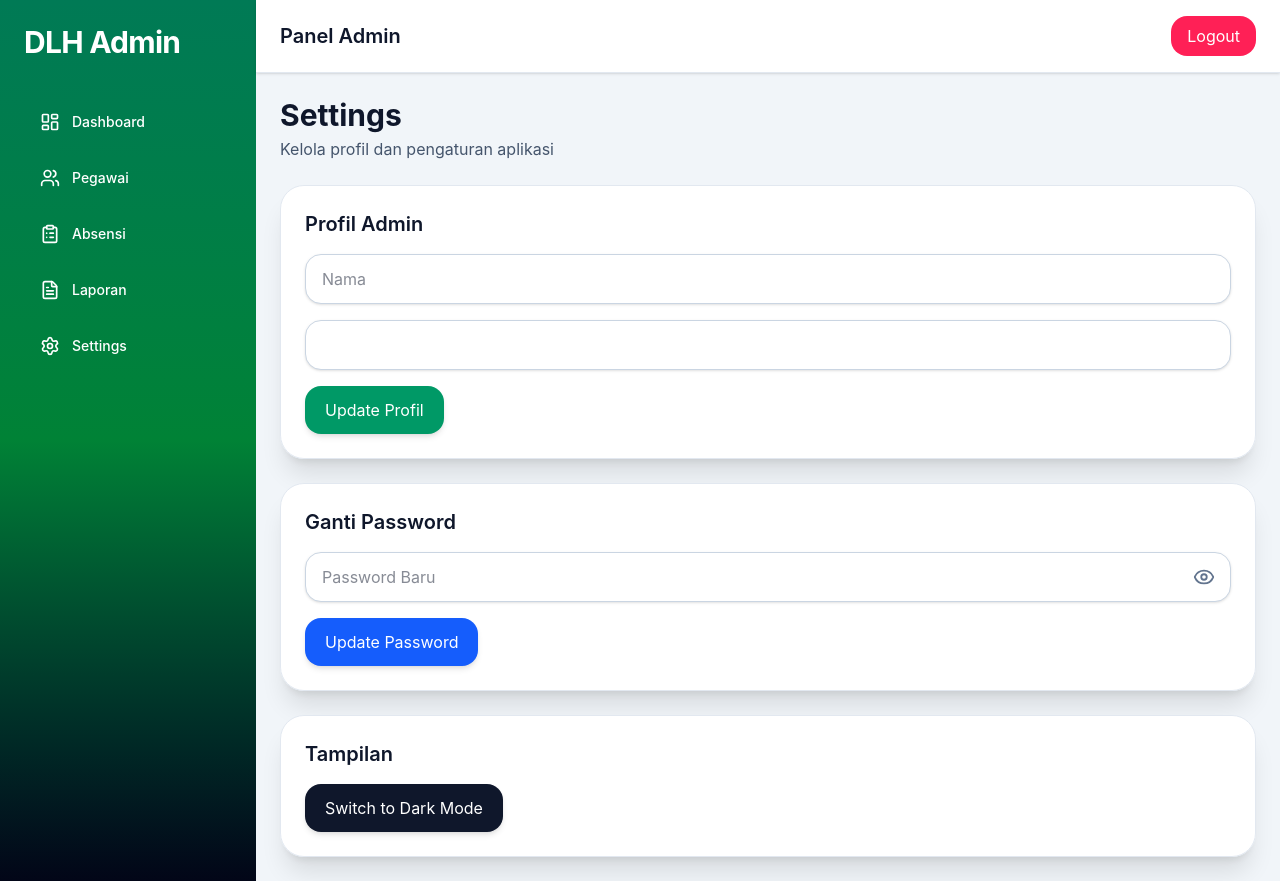
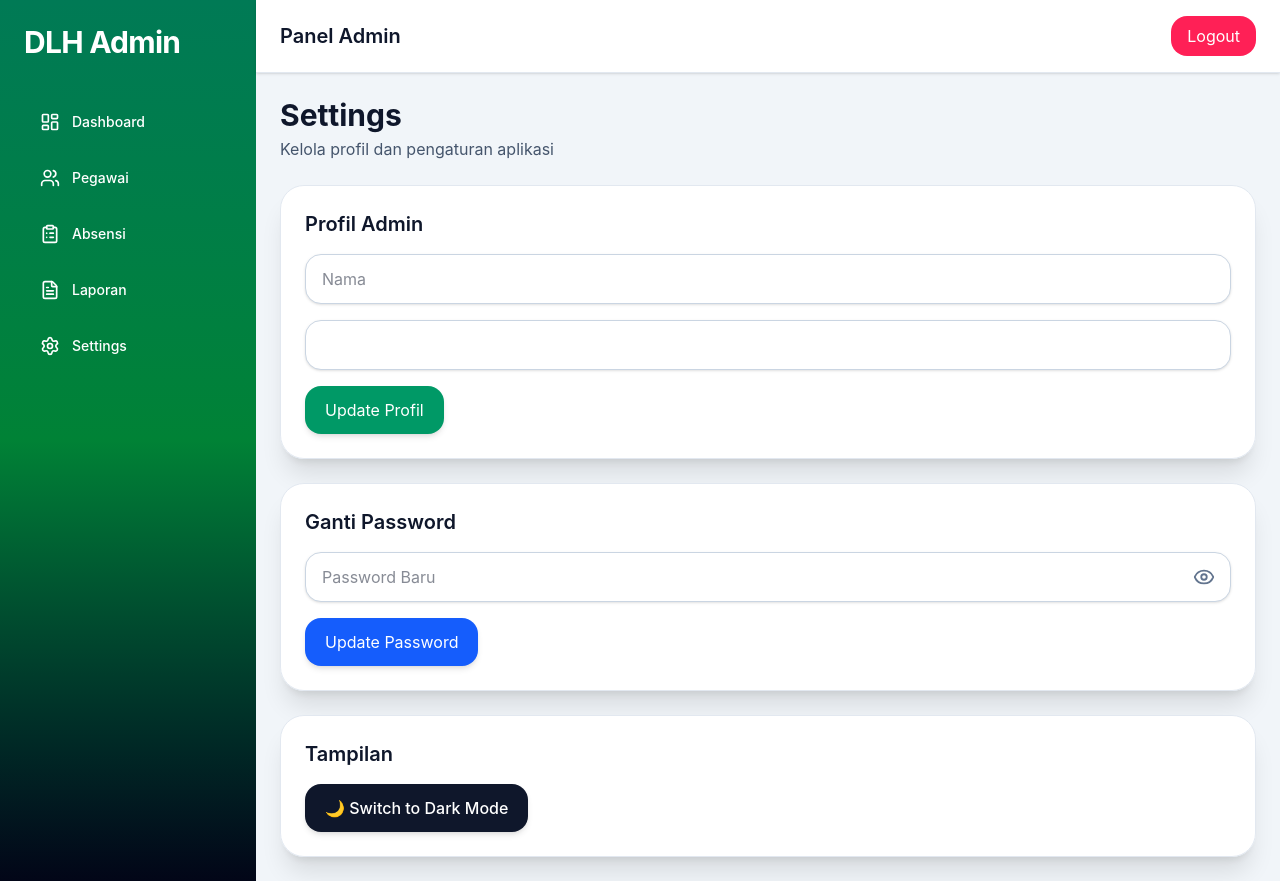
Before and after one commit to YosephFM/Project-DLH-Kota-Palembang, a React (Vite) app in the folder absensi-dlh/: page /admin/settings in a window 1280 px wide. Built offline with nearby package versions, Linux system fonts and the light colour scheme; no server answers; the database is empty; sample sign-in values are in the browser's storage.

Commit message:
perbaikan dark mode admin

```diff
--- a/absensi-dlh/src/layouts/AdminLayout.jsx
+++ b/absensi-dlh/src/layouts/AdminLayout.jsx
@@ -8,7 +8,7 @@ function AdminLayout({ children }) {
   const [isSidebarOpen, setIsSidebarOpen] = useState(false);
 
   return (
-    <div className="flex min-h-screen bg-slate-100">
+    <div className="flex min-h-screen bg-slate-100 dark:bg-slate-950">
       <div className="hidden md:block min-h-screen bg-gradient-to-b from-emerald-700 via-green-700 to-slate-950">
         <Sidebar />
       </div>
@@ -27,10 +27,10 @@ function AdminLayout({ children }) {
       )}
 
       <div className="flex-1">
-        <div className="md:hidden bg-white shadow px-4 py-3 border-b border-slate-200">
+        <div className="md:hidden bg-white dark:bg-slate-900 shadow px-4 py-3 border-b border-slate-200 dark:border-slate-800">
           <button
             onClick={() => setIsSidebarOpen(true)}
-            className="text-slate-900"
+            className="text-slate-900 dark:text-white"
           >
             <Menu size={26} />
           </button>
--- a/absensi-dlh/src/pages/admin/Settings.jsx
+++ b/absensi-dlh/src/pages/admin/Settings.jsx
@@ -97,13 +97,15 @@ function Settings() {
 
   useEffect(() => {
     getUserData();
+  }, []);
 
+  useEffect(() => {
     if (darkMode) {
       document.documentElement.classList.add("dark");
     } else {
       document.documentElement.classList.remove("dark");
     }
-  }, []);
+  }, [darkMode]);
 
   return (
     <AdminLayout>
@@ -187,9 +189,13 @@ function Settings() {
 
           <button
             onClick={handleToggleTheme}
-            className="bg-slate-900 hover:bg-slate-800 text-white px-5 py-3 rounded-2xl shadow-md transition-colors duration-200"
+            className={`px-5 py-3 rounded-2xl shadow-md transition-colors duration-200 text-white font-medium ${
+              darkMode
+                ? "bg-amber-600 hover:bg-amber-700"
+                : "bg-slate-900 hover:bg-slate-800"
+            }`}
           >
-            {darkMode ? "Switch to Light Mode" : "Switch to Dark Mode"}
+            {darkMode ? "☀️ Switch to Light Mode" : "🌙 Switch to Dark Mode"}
           </button>
         </div>
       </div>
--- a/absensi-dlh/src/pages/employee/EmployeeSettings.jsx
+++ b/absensi-dlh/src/pages/employee/EmployeeSettings.jsx
@@ -96,6 +96,14 @@ function EmployeeSettings() {
     }
   }, []);
 
+  useEffect(() => {
+    if (darkMode) {
+      document.documentElement.classList.add("dark");
+    } else {
+      document.documentElement.classList.remove("dark");
+    }
+  }, [darkMode]);
+
   return (
     <EmployeeLayout>
       <div className="space-y-6">
@@ -177,11 +185,15 @@ function EmployeeSettings() {
 
             <button
                 onClick={handleToggleTheme}
-                className="bg-gray-900 text-white px-5 py-3 rounded-xl"
+                className={`px-5 py-3 rounded-2xl shadow-md transition-colors duration-200 text-white font-medium ${
+                  darkMode
+                    ? "bg-amber-600 hover:bg-amber-700"
+                    : "bg-slate-900 hover:bg-slate-800"
+                }`}
             >
                 {darkMode
-                ? "Switch to Light Mode"
-                : "Switch to Dark Mode"}
+                ? "☀️ Switch to Light Mode"
+                : "🌙 Switch to Dark Mode"}
             </button>
         </div>
       </div>
```
Lines whose indentation alone changed are shown as unchanged.
